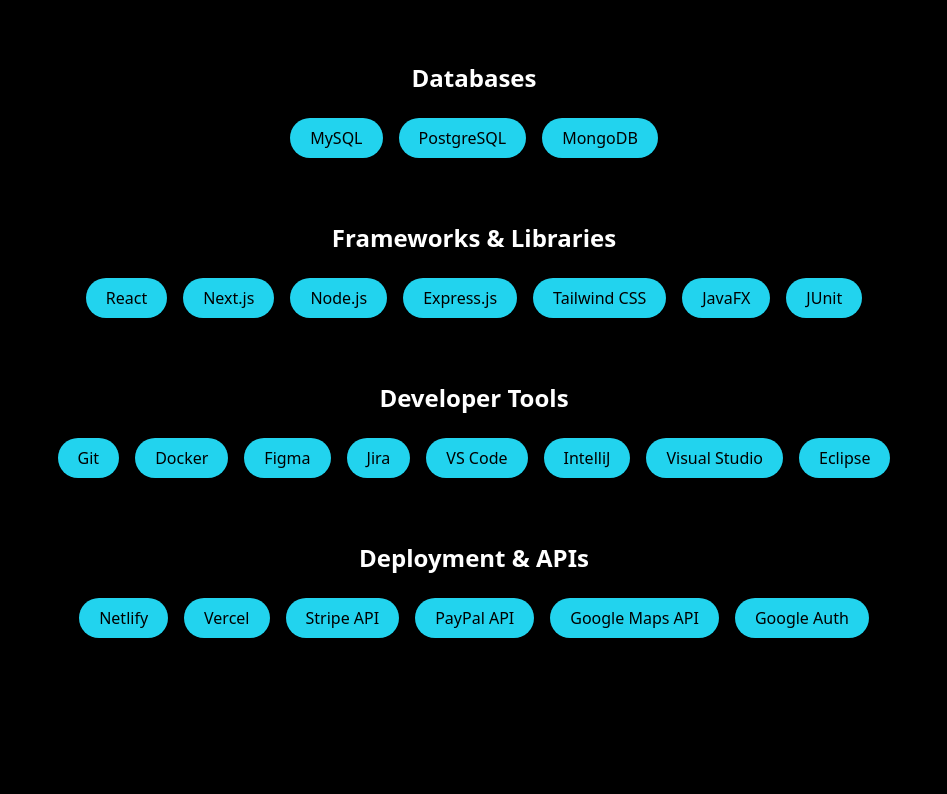
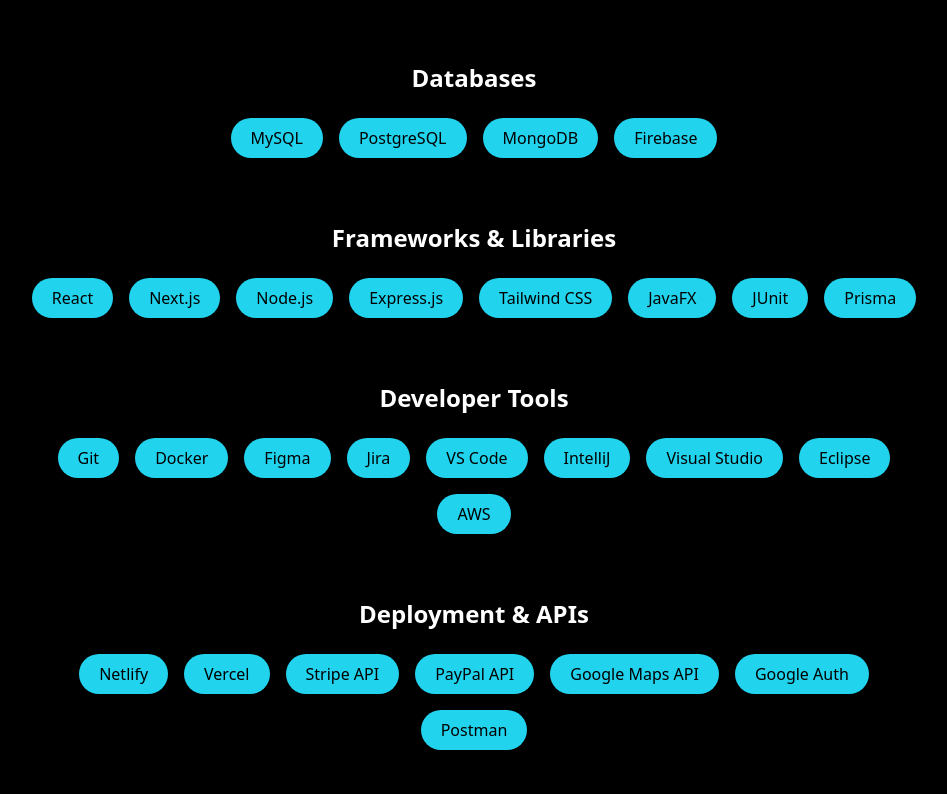
Before and after one commit to gevoglanyan/Gevoglanyan, a React (Create React App) app: page / in a window 1280 px wide. Shown: the part 2006-2800 px from the top of the page, without its empty margins (166-1113 px from the left). Built offline with nearby package versions, Linux system fonts and the light colour scheme; the HTML template or start-up script is replaced by a standard one.

Commit message:
Skills Updates

```diff
--- a/src/components/Skills.js
+++ b/src/components/Skills.js
@@ -14,23 +14,23 @@
   const skillCategories = [
     {
       title: "Languages",
-      items: ["JavaScript", "TypeScript", "Java", "Python", "C", "C++", "HTML", "CSS"],
+      items: ["JavaScript", "TypeScript", "Java", "Python", "C", "C++", "HTML", "CSS", "SQL"],
     },
     {
       title: "Databases",
-      items: ["MySQL", "PostgreSQL", "MongoDB"],
+      items: ["MySQL", "PostgreSQL", "MongoDB", "Firebase"],
     },
     {
       title: "Frameworks & Libraries",
-      items: ["React", "Next.js", "Node.js", "Express.js", "Tailwind CSS", "JavaFX", "JUnit"],
+      items: ["React", "Next.js", "Node.js", "Express.js", "Tailwind CSS", "JavaFX", "JUnit", "Prisma"],
     },
     {
       title: "Developer Tools",
-      items: ["Git", "Docker", "Figma", "Jira", "VS Code", "IntelliJ", "Visual Studio", "Eclipse"],
+      items: ["Git", "Docker", "Figma", "Jira", "VS Code", "IntelliJ", "Visual Studio", "Eclipse", "AWS"],
     },
     {
       title: "Deployment & APIs",
-      items: ["Netlify", "Vercel", "Stripe API", "PayPal API", "Google Maps API", "Google Auth"],
+      items: ["Netlify", "Vercel", "Stripe API", "PayPal API", "Google Maps API", "Google Auth", "Postman"],
     },
   ];
 
```
